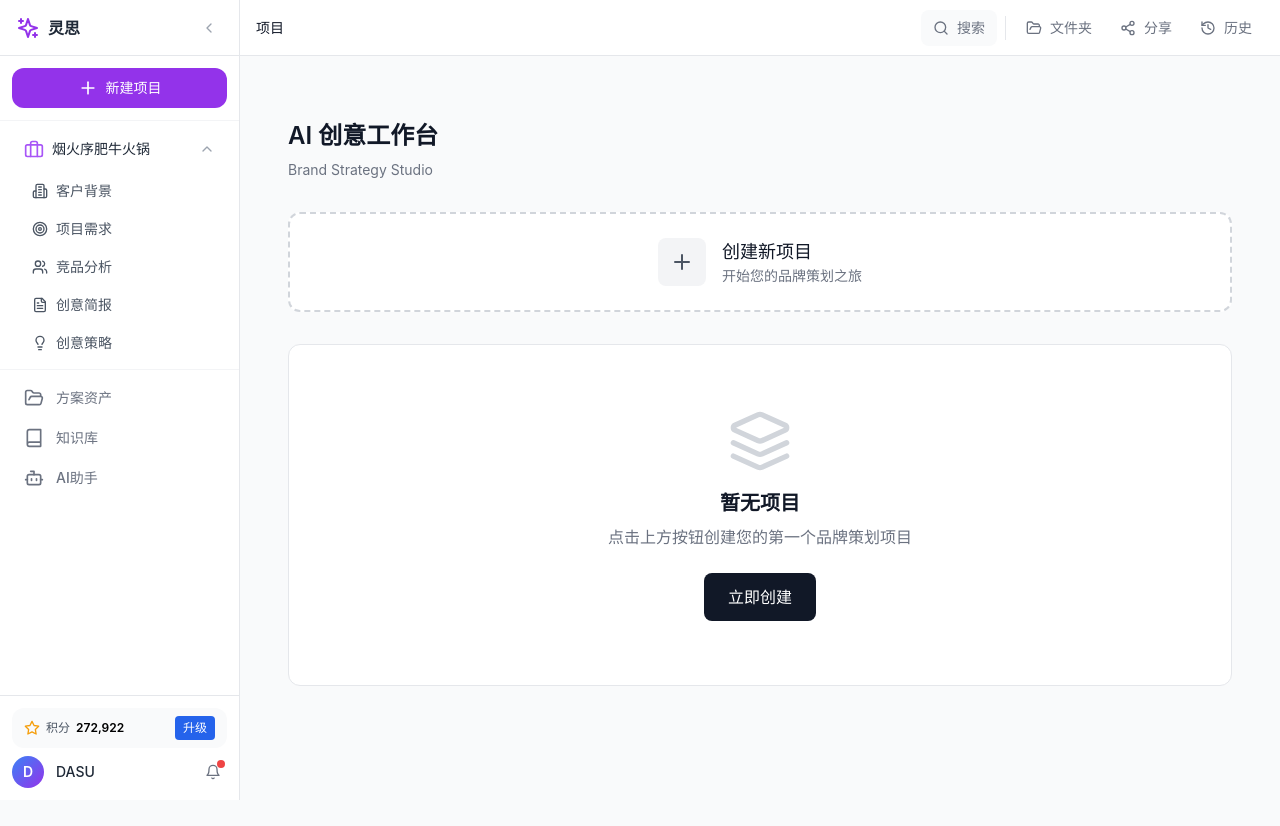
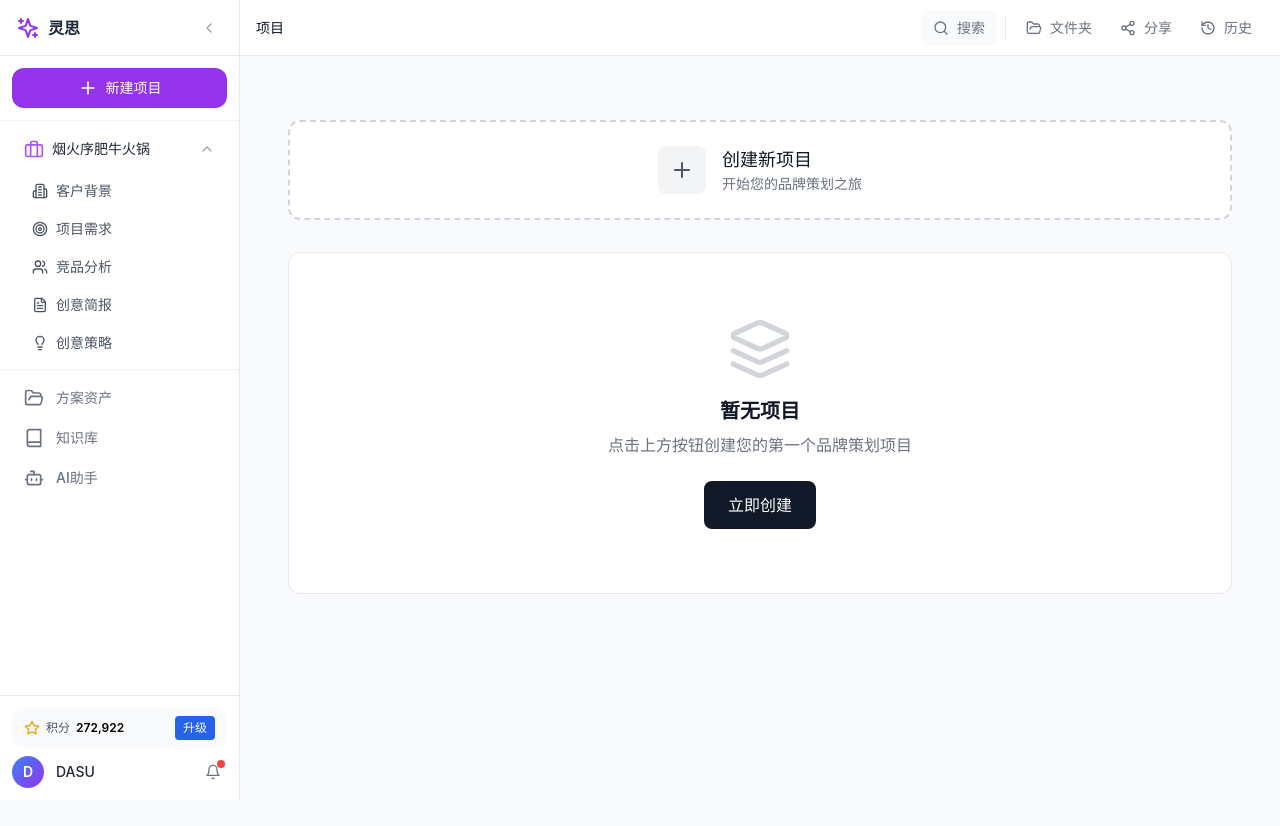
Before and after one commit to GPlanbrand/stratomind, a React (Vite) app: page /projects in a window 1280 px wide. Shown: the top 826 px of the page. Built offline with nearby package versions, Linux system fonts and the light colour scheme.

Commit message:
fix: 移除项目列表页面顶部标题

```diff
--- a/src/pages/ProjectsPage.tsx
+++ b/src/pages/ProjectsPage.tsx
@@ -115,12 +115,6 @@ const ProjectsPage: React.FC = () => {
     <div className="min-h-screen bg-gray-50">
       {/* 主内容 */}
       <main className="px-4 py-6 sm:py-8 max-w-6xl mx-auto">
-        {/* 标题区域 */}
-        <div className="mb-6 sm:mb-8">
-          <h1 className="text-lg sm:text-2xl font-semibold text-gray-900 mb-0.5 sm:mb-2">AI 创意工作台</h1>
-          <p className="text-xs sm:text-sm text-gray-500">Brand Strategy Studio</p>
-        </div>
-
         {/* 新建项目按钮 */}
         <div className="mb-6 sm:mb-8">
           <button
```
